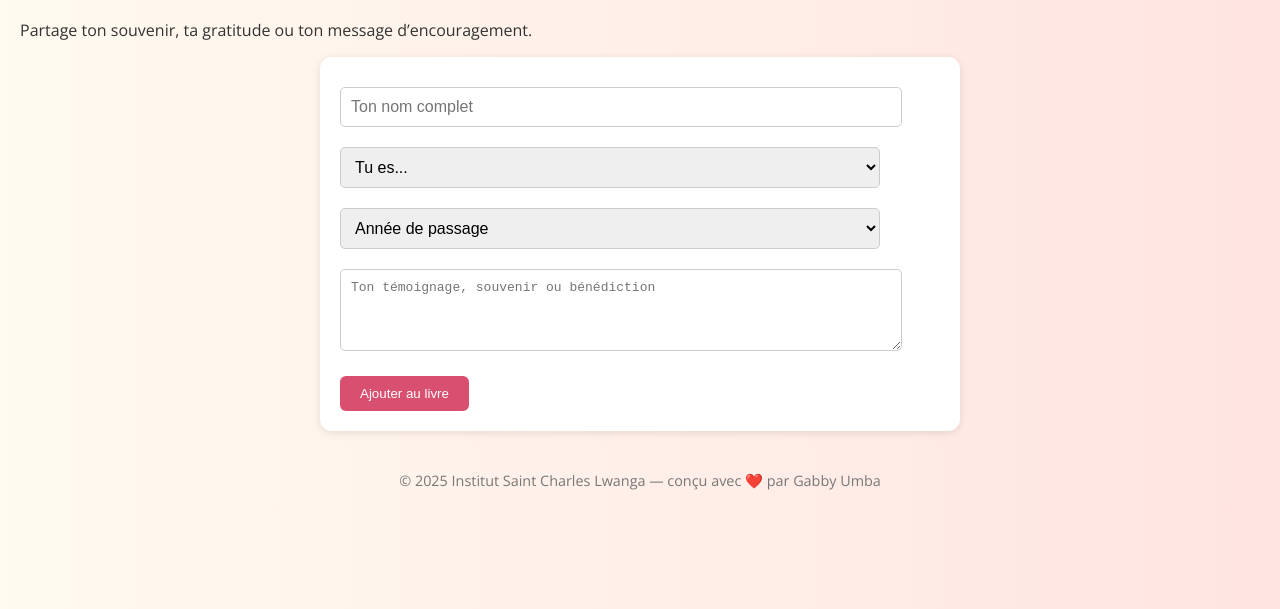
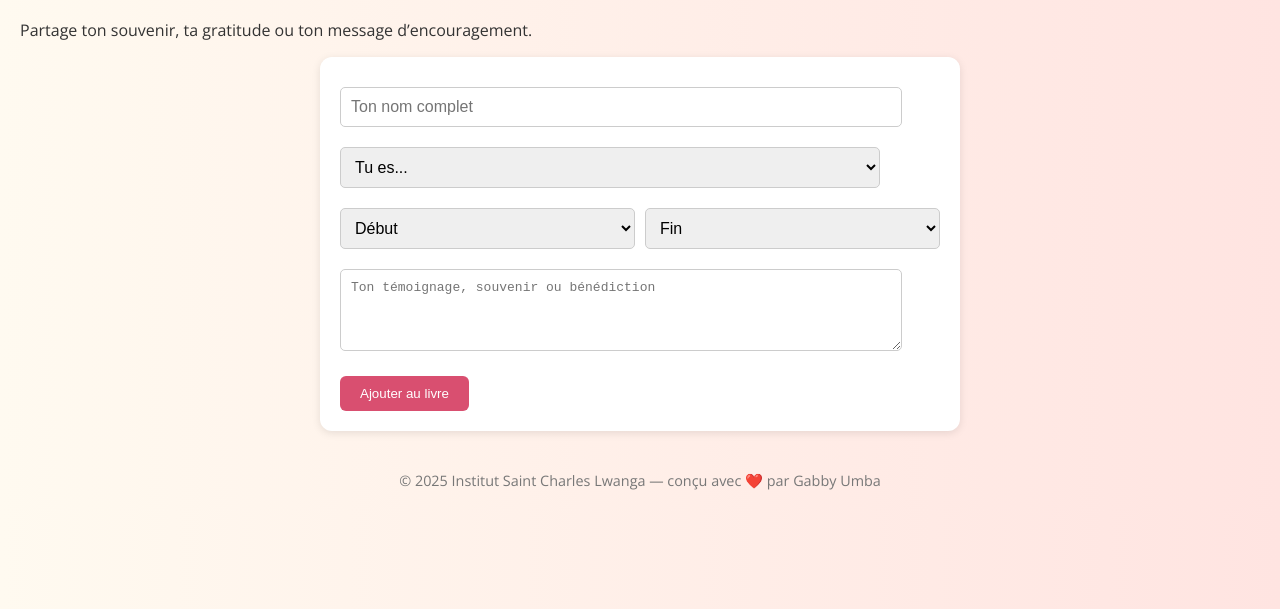
Before and after one commit to Gabby344/Lwanga25ans-, a plain HTML site: page index.html in a window 1280 px wide. Shown: the part 191-800 px from the top of the page. Drawn offline with nearby package versions, Linux system fonts and the light colour scheme; no server answers.

Commit message:
Update index.html

```diff
--- a/index.html
+++ b/index.html
@@ -43,9 +43,14 @@
       <option value="Ami de l’école">🤝 Ami de l’école</option>
     </select>
 
-    <select id="annee" required>
-      <option value="">Année de passage</option>
-    </select>
+    <div style="display: flex; gap: 10px; justify-content: center;">
+      <select id="debut" required>
+        <option value="">Début</option>
+      </select>
+      <select id="fin" required>
+        <option value="">Fin</option>
+      </select>
+    </div>
 
     <textarea id="message" rows="4" placeholder="Ton témoignage, souvenir ou bénédiction" required></textarea>
     <button type="submit">Ajouter au livre</button>
@@ -71,30 +76,40 @@
     const form = document.getElementById('temoignageForm');
     const livre = document.getElementById('livre');
 
-    const anneeSelect = document.getElementById('annee');
+    const debutSelect = document.getElementById('debut');
+    const finSelect = document.getElementById('fin');
+
     for (let y = 2000; y <= 2025; y++) {
-      const opt = document.createElement('option');
-      opt.value = y;
-      opt.textContent = y;
-      anneeSelect.appendChild(opt);
+      const opt1 = document.createElement('option');
+      opt1.value = y;
+      opt1.textContent = y;
+      debutSelect.appendChild(opt1);
+
+      const opt2 = document.createElement('option');
+      opt2.value = y;
+      opt2.textContent = y;
+      finSelect.appendChild(opt2);
     }
 
     form.addEventListener('submit', async function(e) {
       e.preventDefault();
       const nom = document.getElementById('nom').value.trim();
       const role = document.getElementById('role').value;
-      const annee = document.getElementById('annee').value;
+      const debut = document.getElementById('debut').value;
+      const fin = document.getElementById('fin').value;
       const message = document.getElementById('message').value.trim();
 
-      if (!nom || !role || !annee || message.length < 5) {
+      if (!nom || !role || !debut || !fin || message.length < 5) {
         alert("Merci de remplir tous les champs avec sincérité.");
         return;
       }
 
+      const periode = `${debut}–${fin}`;
+
       await db.collection("temoignages").add({
         nom,
         role,
-        annee,
+        periode,
         message,
         timestamp: Date.now()
       });
@@ -114,7 +129,7 @@
         const div = document.createElement('div');
         div.className = 'temoignage';
         div.innerHTML = `
-          <strong>${data.nom || "Anonyme"}</strong> — ${data.role || "Rôle inconnu"} (${data.annee || "Année inconnue"})<br>
+          <strong>${data.nom || "Anonyme"}</strong> — ${data.role || "Rôle inconnu"} (${data.periode || "Période inconnue"})<br>
           <p>${data.message}</p>
           <button class="whatsapp-button" onclick="shareWhatsApp('${data.message.replace(/'/g, "\\'")}')">
             <img src="https://upload.wikimedia.org/wikipedia/commons/6/6b/WhatsApp.svg" alt="WhatsApp">
```
